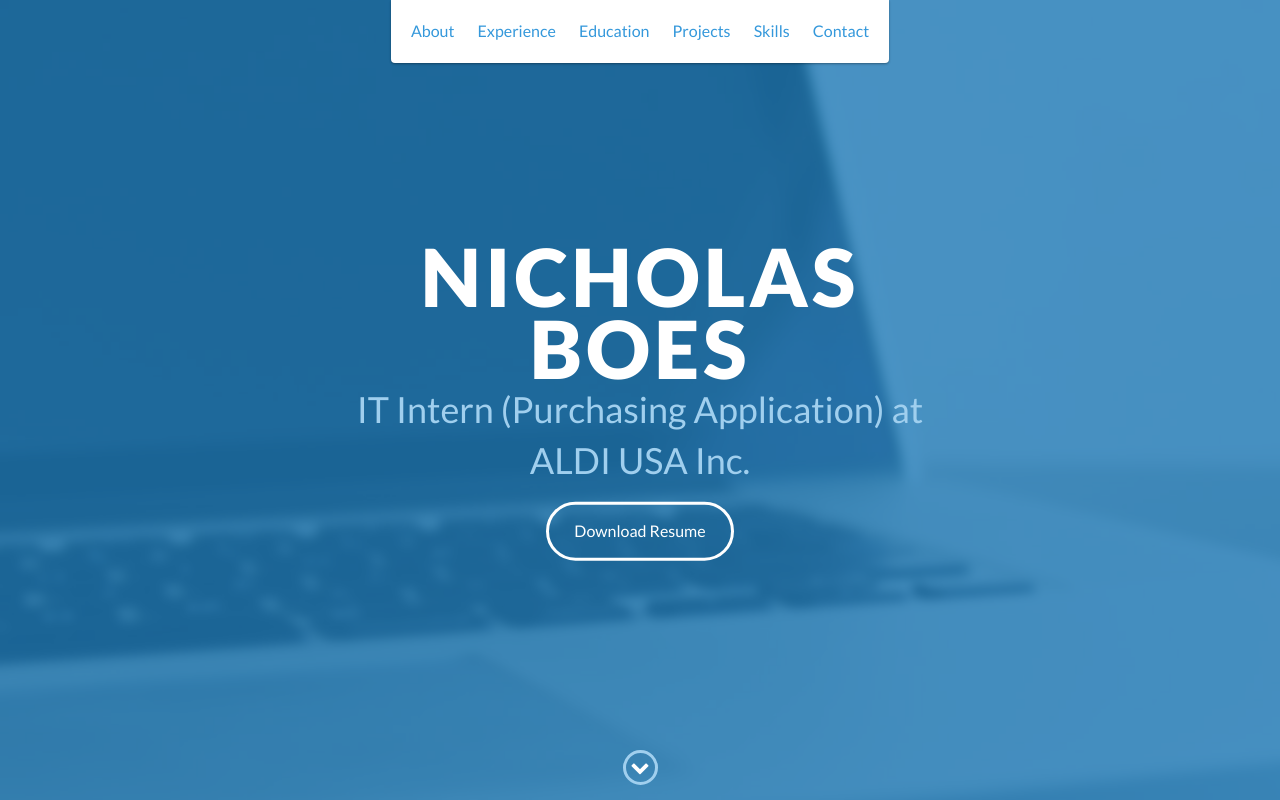
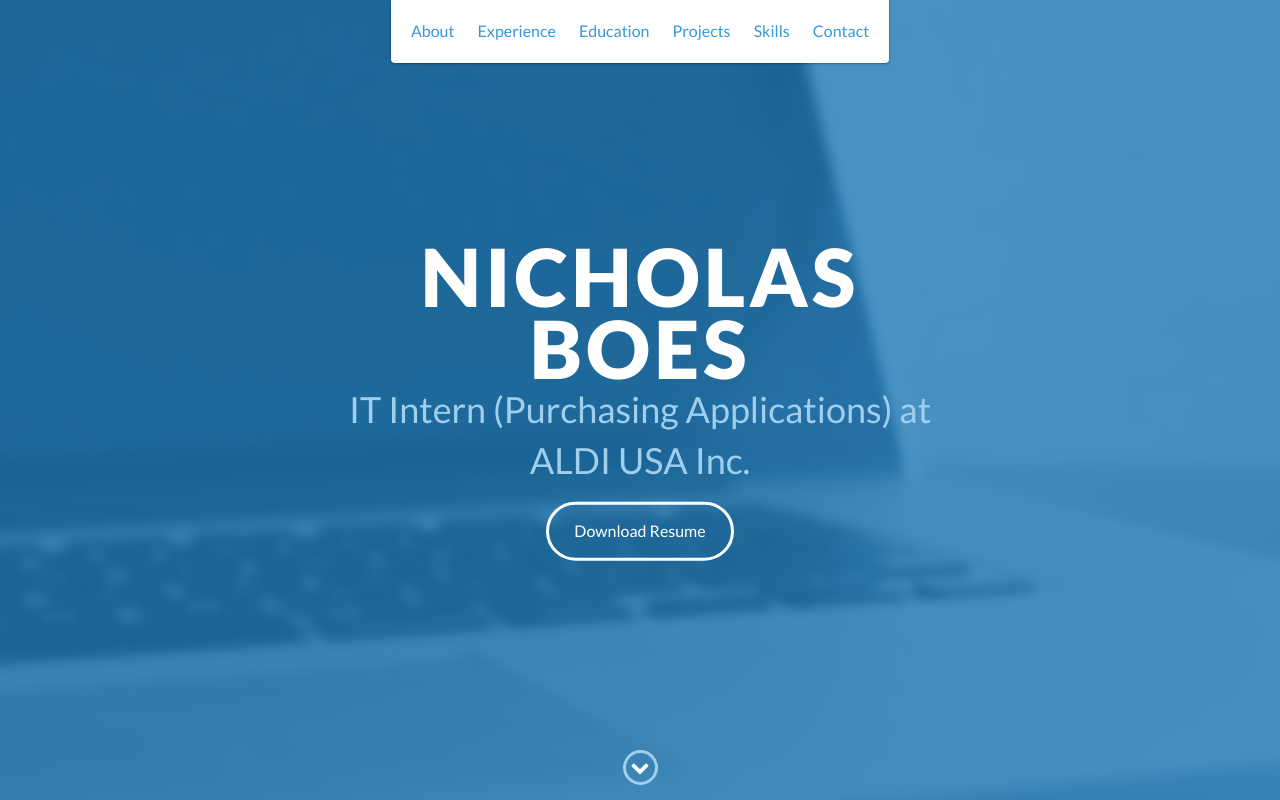
Before and after one commit to NBPrograms/NBPrograms.github.io, a website: page index.html in a window 1280 px wide. Shown: the top 800 px of the page. Drawn offline with nearby package versions, Linux system fonts and the light colour scheme.

Commit message:
Update index.html

```diff
--- a/index.html
+++ b/index.html
@@ -49,7 +49,7 @@
     <div id="lead">
         <div id="lead-content">
             <h1>Nicholas Boes</h1>
-            <h2>IT Intern (Purchasing Application) at ALDI USA Inc.</h2>
+            <h2>IT Intern (Purchasing Applications) at ALDI USA Inc.</h2>
             <a href="#" class="btn-rounded-white">Download Resume</a>
         </div>
         <!-- End #lead-content -->
```
